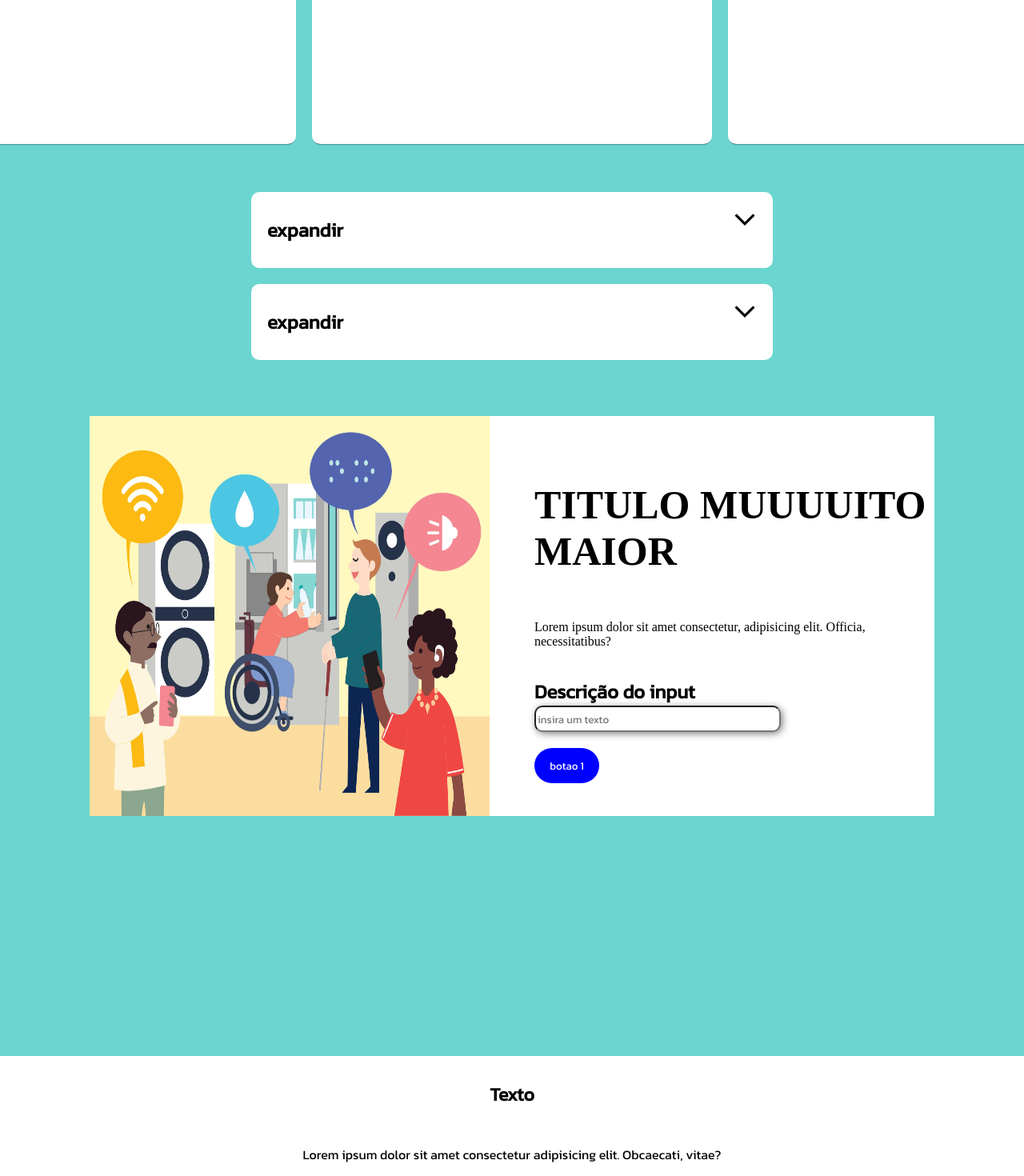
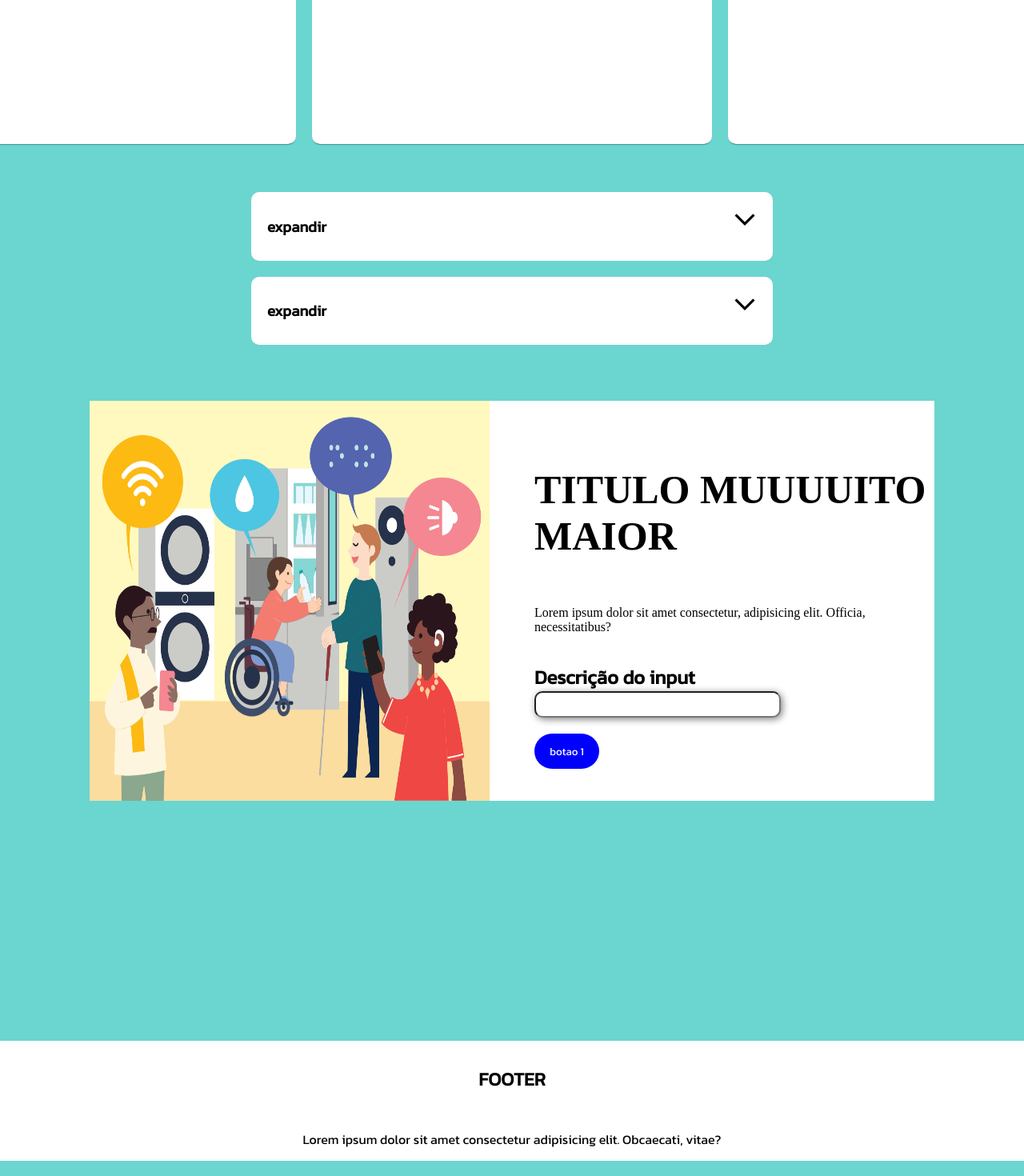
Before and after one commit to OliveiraSamirRamon/a11y-working-demo, an Angular app: page / in a window 1280 px wide. Shown: the part 429-1899 px from the top of the page at 80% size. Built offline with nearby package versions, Linux system fonts and the light colour scheme; a web font is replaced by a local one.

Commit message:
fix: add elementos para leitura de tela

```diff
--- a/src/app/accordion/accordion.component.html
+++ b/src/app/accordion/accordion.component.html
@@ -1,12 +1,12 @@
-<div class="accordion">
-    <div class="accordion-title" (click)="open()" (keyup.enter)="open()" tabindex="0">
-        <h2>expandir</h2>
-        <span class="material-symbols-outlined" [ngClass]="{'icon-rotate': showText}">
+<div class="accordion" >
+    <div class="accordion-title" tabindex="0" role="button" (click)="open()" (keyup.enter)="open()"  [attr.aria-expanded]="showText" aria-controls="ID1">
+        <h3>expandir</h3>
+        <span class="material-symbols-outlined" [ngClass]="{'icon-rotate': showText}" aria-hidden="true">
             expand_more
         </span>
     </div>
     <div class="accordion-content" [ngClass]="{'accordion-content-open': showText}">
-        <div>
+        <div  role="region" aria-labelledby="ID1" [attr.aria-hidden]="!showText" >
             <p>Lorem ipsum, dolor sit amet consectetur adipisicing elit. Quidem impedit fugiat aperiam ipsa officia repellendus aliquid veritatis unde, facilis recusandae ratione a enim voluptatem ab harum vero perspiciatis sapiente ex officiis, maiores assumenda velit quas quam? Nesciunt, quae? Voluptates est quisquam perspiciatis iure molestiae eos ab quaerat cumque obcaecati dignissimos? Magni harum aliquid delectus! Dignissimos, quam hic quisquam iure aliquam molestiae praesentium vel! Ex consequatur qui aspernatur, et hic magnam labore delectus consequuntur enim ducimus placeat nisi itaque illo porro ab corrupti culpa ratione necessitatibus obcaecati deserunt dolorem amet quis, nihil at? Iure, autem quisquam nobis adipisci quas culpa similique?</p>
             <p>Alias harum aut animi delectus aspernatur sunt perspiciatis, deleniti architecto commodi blanditiis nemo, minus, quam atque earum ex quis totam. Eum sed voluptatibus ducimus impedit id quia, natus ad laborum quidem necessitatibus est ab asperiores quaerat ipsam velit inventore delectus illum dolorem? Debitis exercitationem molestias in eius consequuntur nihil illo nemo quia, dolores sunt vitae odit quibusdam unde soluta aliquid quis libero aperiam. Inventore quia adipisci consequuntur consequatur exercitationem ratione architecto corporis, fuga accusantium sequi! Incidunt, iste soluta dolores itaque aperiam asperiores nisi magni perferendis quaerat laudantium fuga cupiditate porro neque velit totam necessitatibus reiciendis ullam a vel qui. Rem!</p>
             <p>Sit alias esse commodi omnis! Facere, quaerat deserunt distinctio aliquam cupiditate iste deleniti sapiente ut soluta impedit similique doloremque odio error dolorum rem rerum nisi, vel non alias at eligendi vitae itaque? Blanditiis cum obcaecati libero quasi sint modi vitae provident porro ducimus? Quod ipsam harum voluptatum vitae eaque praesentium enim iusto illum culpa illo eveniet consectetur vel adipisci nulla, quo minima? Expedita distinctio sequi placeat ad error iusto harum quibusdam modi fugiat dolorem asperiores, recusandae doloribus quaerat itaque nam! Ratione explicabo adipisci sequi dolore hic magnam officiis obcaecati aliquam? Incidunt cum ratione earum porro in neque illo est alias.</p>
--- a/src/app/accordion/accordion.component.scss
+++ b/src/app/accordion/accordion.component.scss
@@ -10,7 +10,7 @@
         display: flex;
         justify-content: space-between;
 
-        h2{
+        h3{
             padding-left: 10px;
             font-family: 'Kanit', serif;
         }
--- a/src/app/footer/footer.component.html
+++ b/src/app/footer/footer.component.html
@@ -1,4 +1,4 @@
-<div class="footer">
-    <h4>Texto</h4>
+<div class="footer" role="footer" tabindex="0">
+    <h4>FOOTER</h4>
     <p>Lorem ipsum dolor sit amet consectetur adipisicing elit. Obcaecati, vitae?</p>
 </div>
--- a/src/app/header/header.component.html
+++ b/src/app/header/header.component.html
@@ -1,3 +1,3 @@
-<div class="header" tabindex="0">
+<div class="header" role="banner" tabindex="0">
     <h1>HEADER</h1>
 </div>
--- a/src/app/image/image.component.html
+++ b/src/app/image/image.component.html
@@ -1,3 +1,3 @@
-<div class="image">
-    <img src="../../assets/a11y.jpg" alt="">
+<div role="img" aria-label="Descrição da imagem" class="image" tabindex="0" >
+    <img src="../../assets/a11y.jpg" alt="não foi possível carregar a imagem">
 </div>
--- a/src/app/input/input.component.html
+++ b/src/app/input/input.component.html
@@ -1,4 +1,6 @@
 <div class="input">
-    <h2>Descrição do input</h2>
-    <input type="text" placeholder="insira um texto">
+    <label for="input-texto">
+        <h2>Descrição do input</h2>
+    </label>
+    <input id="input-texto" type="text">
 </div>
--- a/src/app/main/main.component.html
+++ b/src/app/main/main.component.html
@@ -14,7 +14,7 @@
     <div class="mid-section">
         <div class="imagem">
             <app-image></app-image>
-            <div class="imagem-texto">
+            <div class="imagem-texto" tabindex="0">
                 <h2>TITULO MUUUUITO MAIOR</h2>
                 <p>Lorem ipsum dolor sit amet consectetur, adipisicing elit. Officia, necessitatibus?</p>
                 <app-input></app-input>
```
